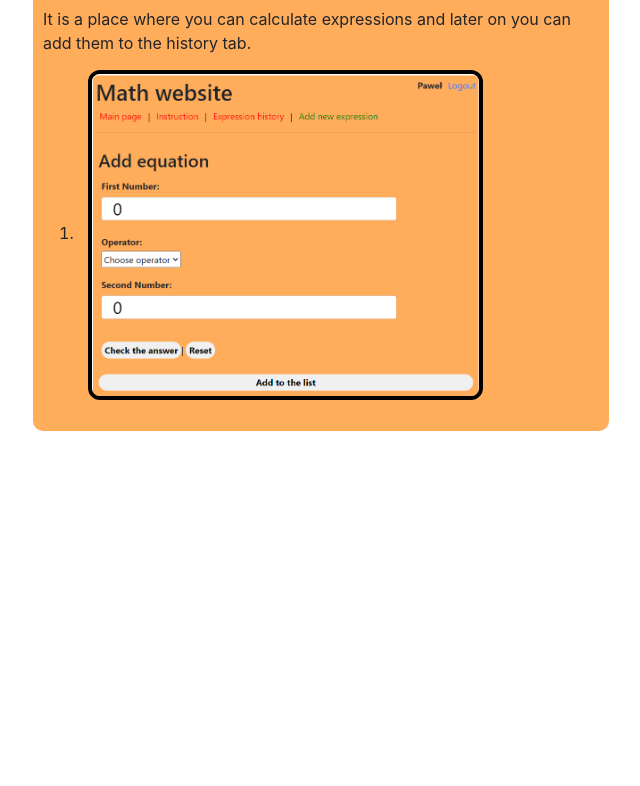
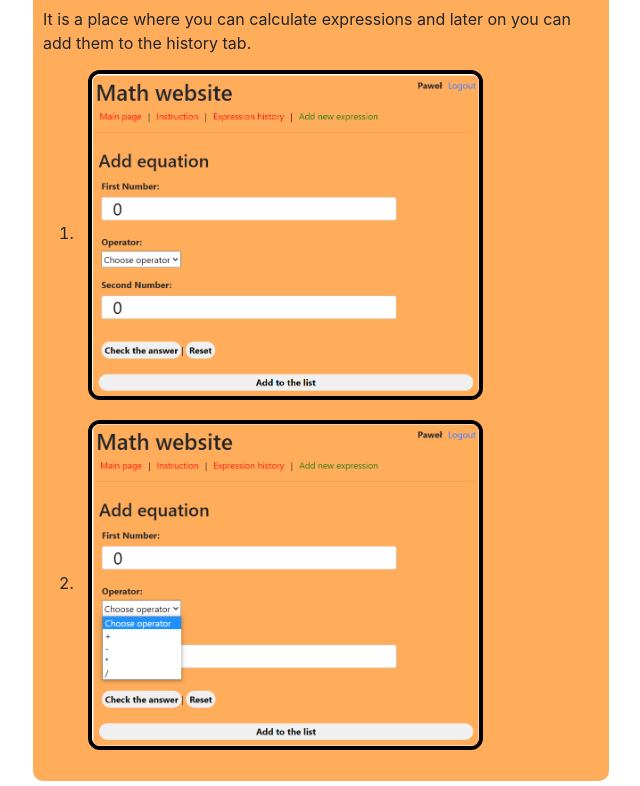
Before and after one commit to Paveu99/CalculatorFront, a React (Create React App) app: page /mathIns in a window 1280 px wide. Shown: the part 1582-2368 px from the top of the page, without its empty margins (319-959 px from the left). Before the commit the page ends 2018 px from the top, so only its background shows below. Built offline with nearby package versions, Linux system fonts and the light colour scheme.

Commit message:
Added image for an explanation

```diff
--- a/src/views/InstructionView.tsx
+++ b/src/views/InstructionView.tsx
@@ -46,6 +46,9 @@ export const InstructionView = () => {
             <li>
                 <img className='addexpression' src={require("./AddExpression.png")} alt='Explanation'/>
             </li>
+            <li>
+                <img className='addexpression' src={require("./AddExpressionv2.png")} alt='Explanation'/>
+            </li>
         </ol>
     </>
 }
```
Also changed, not shown: src/views/AddExpressionv2.png (added).
